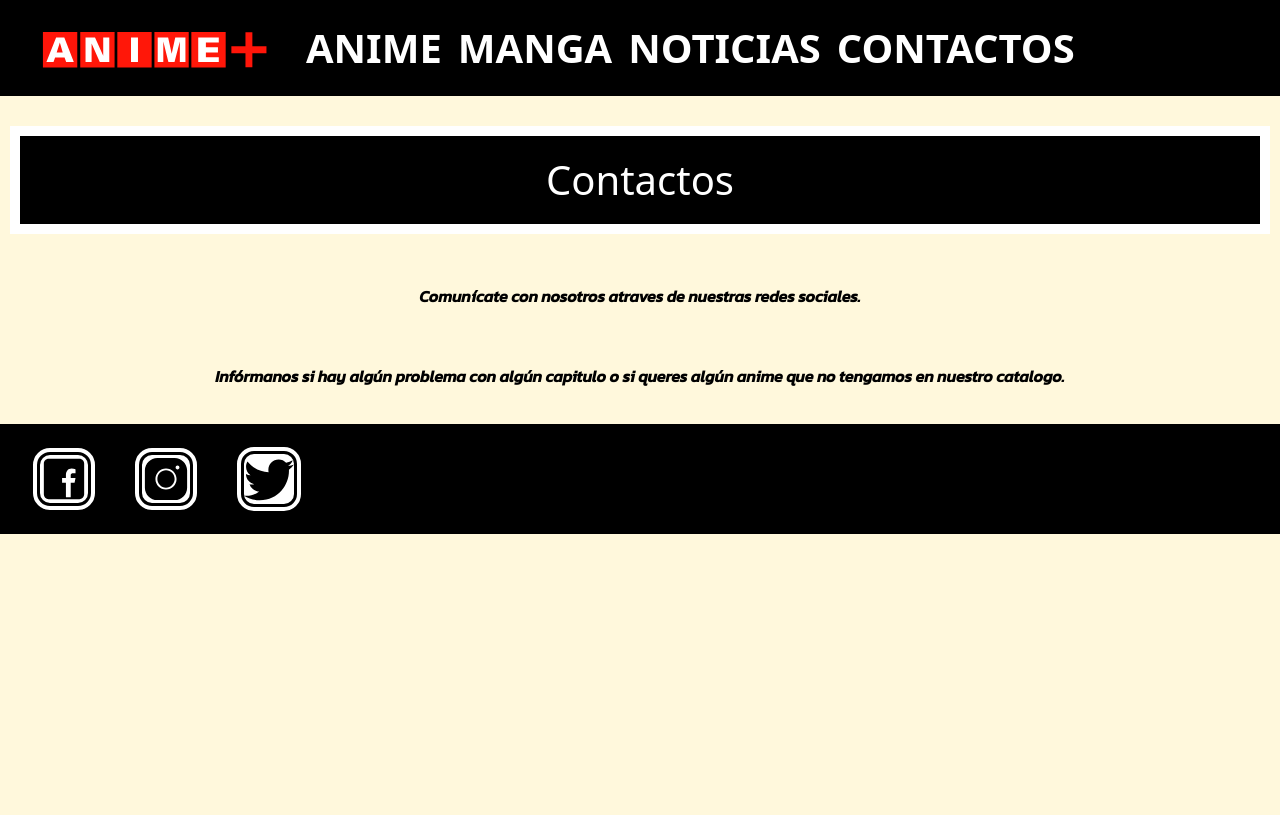
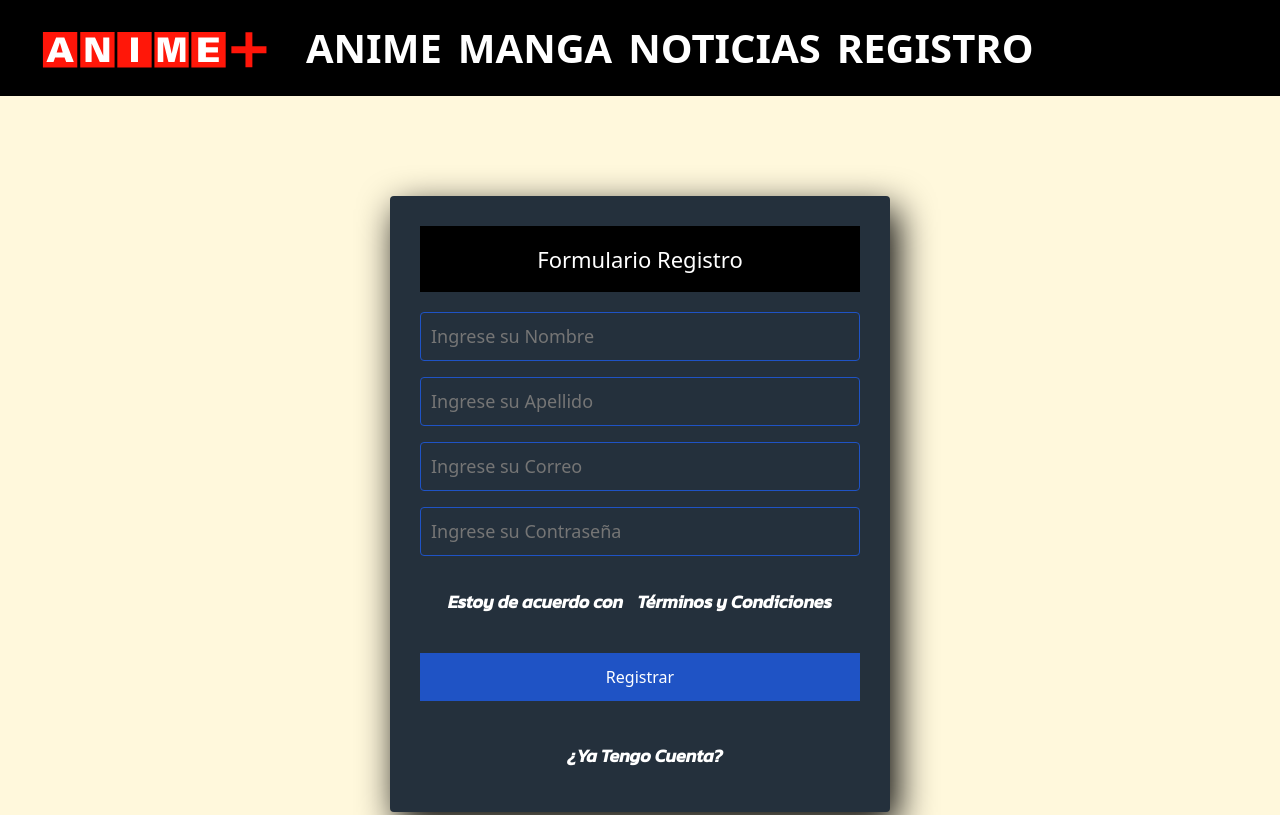
Before and after one commit to NahuelAntonioBrito/PreEntrega2Brito, a plain HTML site: page section/contactos.html in a window 1280 px wide. Shown: the top 815 px of the page. Drawn offline with nearby package versions, Linux system fonts and the light colour scheme.

Commit message:
Quarter commit

```diff
--- a/sass/_generales.scss
+++ b/sass/_generales.scss
@@ -65,6 +65,63 @@ p{
     color: red;
 }
 
+.form-registro {
+    background: #24303c;
+    padding: 30px;
+    margin: auto;
+    margin-top: 100px;
+    margin-bottom: 40px;
+    border-radius: 4px;
+    color: white;
+    box-shadow: 7px 13px 37px #000;
+}
+
+.formulario{
+    font-size: 22px;
+    border: 0;
+    margin: 0px 0px 20px 0px;
+}
+
+.controls{
+    width: 100%;
+    background: #24303c;
+    padding: 10px;
+    border-radius: 4px;
+    margin-bottom: 16px;
+    border: 1px solid #1f53c5;
+    font-size: 18px;
+    color: white;
+}
+
+.form-registro p{
+    height: 40px;
+    text-align: center;
+    padding: 10px;
+    font-size: 18px;
+    line-height: 40px;
+    color: white;
+}
+
+.form-registro a{
+    color: white;
+    text-decoration: none;
+}
+
+.form-registro a:hover {
+    color: white;
+    text-decoration: underline;
+}
+
+.form-registro .botons{
+    width: 100%;
+    background: #1f53c5;
+    border: none;
+    padding: 12px;
+    color: white;
+    margin: 25px 0;
+    font-size: 16px;
+}
+
 .videos{
     padding-bottom: 10px;
     display: grid;
--- a/sass/_media.scss
+++ b/sass/_media.scss
@@ -161,6 +161,12 @@ h2, h3, .titulo{
     }
 }
 
+.form-registro {
+    width: 300px;
+    @media(min-width: 524px){
+        width: 500px;
+    }
+}
 .box-video{
     width: 400px;
     height: 225px;
--- a/section/contactos.html
+++ b/section/contactos.html
@@ -4,12 +4,12 @@
     <meta charset="UTF-8">
     <meta http-equiv="X-UA-Compatible" content="IE=edge">
     <meta name="viewport" content="width=device-width, initial-scale=1.0">
-    <meta name="description" content="Página para contactarno en caso de algun error o problema con un anime o manga">
-    <meta name="keywords" content=" conntacto, error, capitulo mal subido">
+    <meta name="description" content="Página para registrarse como usuario para poder crear lista de animes por ver">
+    <meta name="keywords" content=" Registro, registrar usuario, Usuario">
     <link href="https://cdn.jsdelivr.net/npm/bootstrap@5.0.2/dist/css/bootstrap.min.css" rel="stylesheet"
     integrity="sha384-EVSTQN3/azprG1Anm3QDgpJLIm9Nao0Yz1ztcQTwFspd3yD65VohhpuuCOmLASjC" crossorigin="anonymous">
     <link rel="stylesheet" href="../style/style.css">
-    <title>Contactos</title>
+    <title>Registro</title>
 </head>
 <body>
     <header>
@@ -32,22 +32,24 @@
                             <a class="nav-link  active menu text-white" href="./noticias.html" >Noticias</a>
                         </li>
                         <li class="nav-item">
-                            <a class="nav-link menu active text-white" href="./contactos.html" tabindex="-1" aria-disabled="true">Contactos</a>
+                            <a class="nav-link menu active text-white" href="./contactos.html" tabindex="-1" aria-disabled="true">Registro</a>
                         </li>
                     </ul>
                 </div>
             </div>
         </nav>
     </header>
-    <main>
-        <!-- despues quiero agregar aca un formulario  -->
-        <h1>Contactos</h1>
-        <p>Comunícate con nosotros atraves de nuestras redes sociales.</p>
-        <p>
-            Infórmanos si hay algún problema con algún capitulo o si queres algún anime que no tengamos en nuestro catalogo.
-        </p>
-    </main>
 
+    <section class="form-registro">
+        <h1 class="formulario">Formulario Registro</h1>
+        <input class="controls" type="text" name="nombres" id="nombres" placeholder="Ingrese su Nombre">
+        <input class="controls" type="text" name="apellidos" id="apellidos" placeholder="Ingrese su Apellido">
+        <input class="controls" type="text" name="correo" id="correo" placeholder="Ingrese su Correo">
+        <input class="controls" type="text" name="contraseña" id="contraseña" placeholder="Ingrese su Contraseña">
+        <p>Estoy de acuerdo con <a href="">Términos y Condiciones</a></p>
+        <input class="botons" type="submit" value="Registrar">
+        <p><a href="">¿Ya Tengo Cuenta?</a></p>
+    </section>
 
     <footer>
         <!-- Redes sociales  -->
```
Also changed, not shown: index.html (+4 -4 lines), section/animes.html (+2 -2 lines), section/bleach.html (+1 -1 lines), section/dragonball.html (+2 -2 lines), section/hunterxhunter.html (+2 -2 lines), section/jujutsukaisen.html (+1 -1 lines), section/mangas.html (+1 -1 lines), section/naruto.html (+1 -1 lines), section/noticias.html (+1 -1 lines), section/onepiece.html (+1 -1 lines), sass/style.scss (line endings or trailing spaces), style/style.css, 1 other file.
